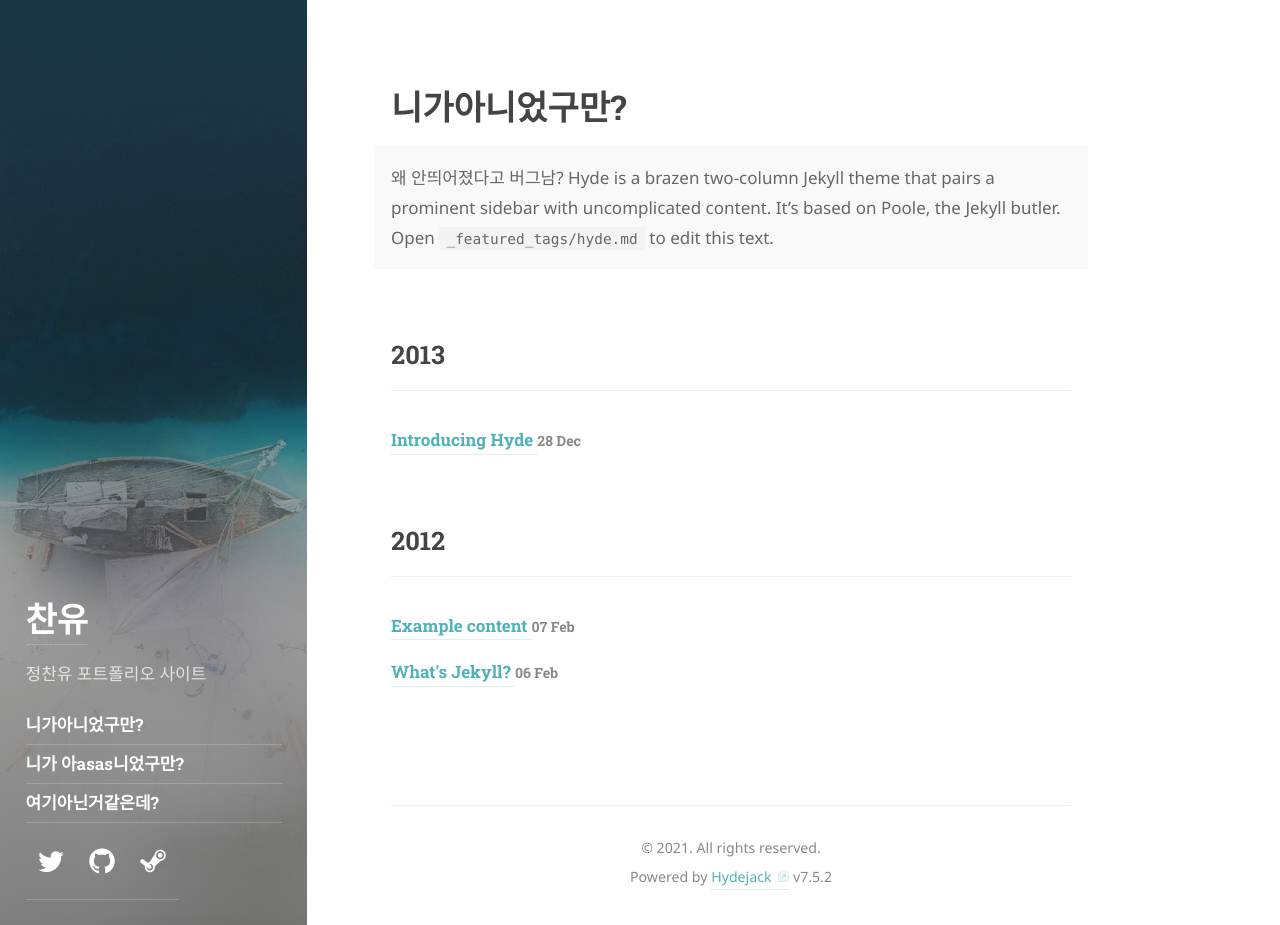
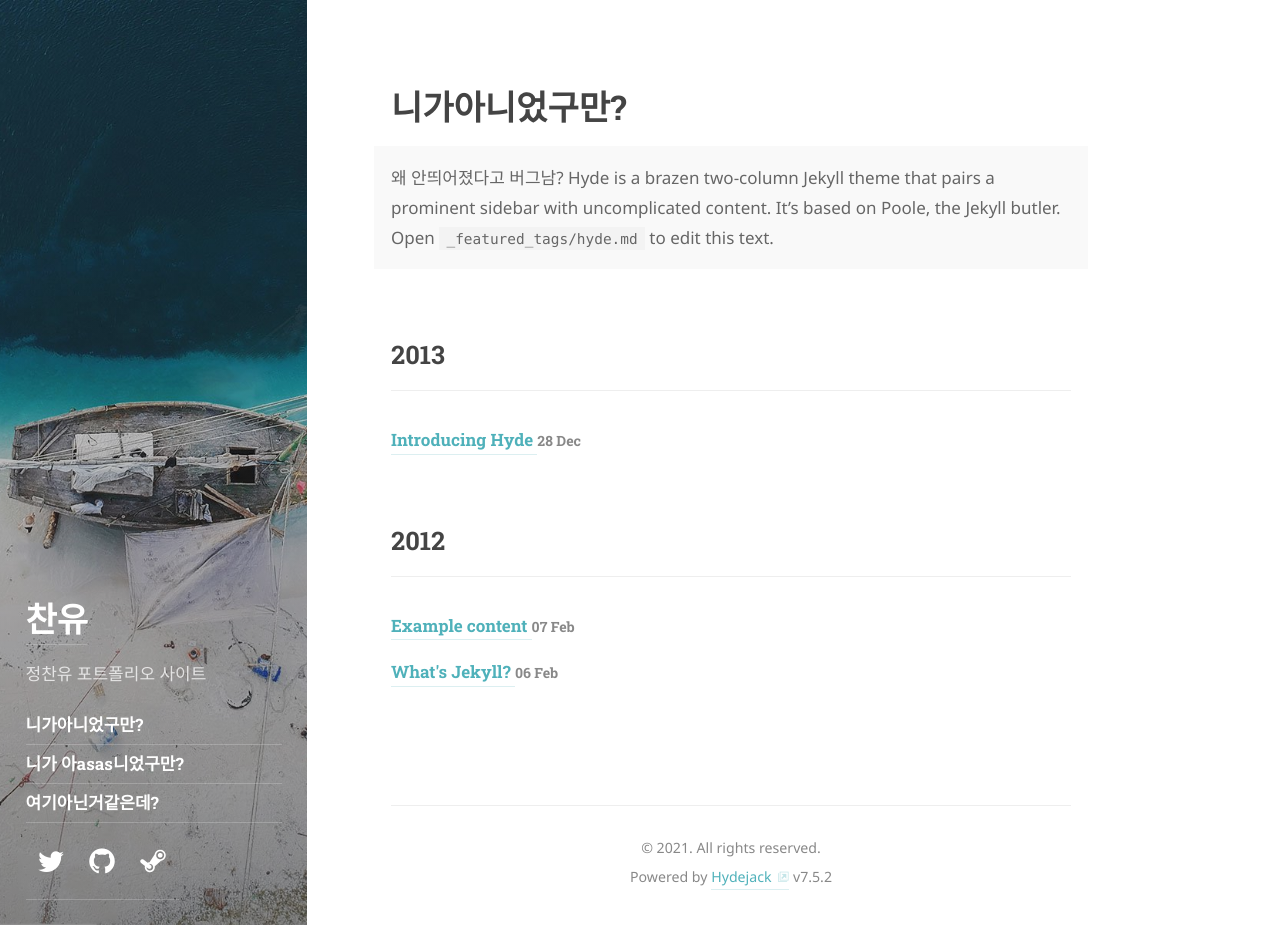
Before and after one commit to chanyou12/chanyou12.github.io, a Jekyll site: the page built from _featured_tags/hyde.md, in a window 1280 px wide and 925 px high. Built offline with Jekyll 4.4.1, drawn with Linux system fonts in a browser that asks for light colours; some web fonts are replaced.

Commit message:
Update hyde.md

```diff
--- a/_featured_tags/hyde.md
+++ b/_featured_tags/hyde.md
@@ -9,4 +9,5 @@ description: >
   Hyde is a brazen two-column Jekyll theme that pairs a prominent sidebar with uncomplicated content.
   It’s based on Poole, the Jekyll butler.
   Open `_featured_tags/hyde.md` to edit this text.
+image: /assets/img/caleb-george.jpg
 ---
```
